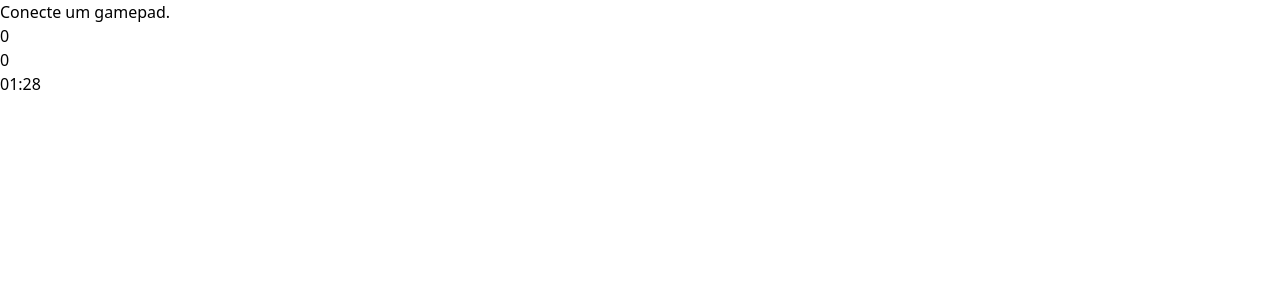
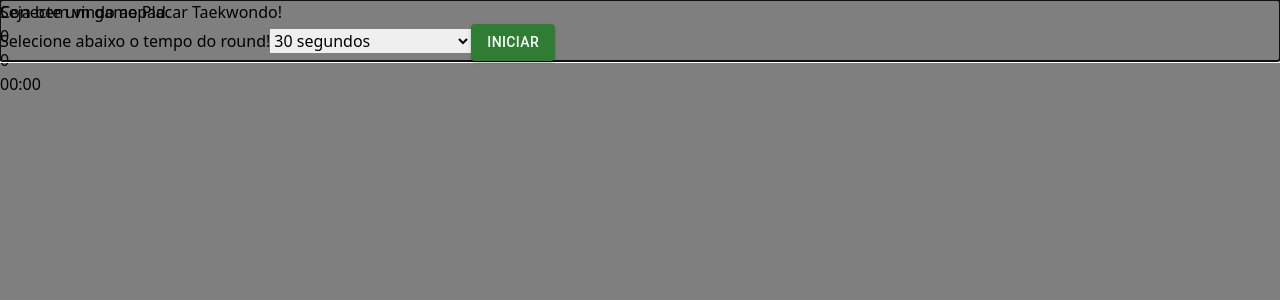
Before and after one commit to GuinterZaffalon/placar-taekwondo, a React (Vite) app: page / in a window 1280 px wide. Shown: the top 300 px of the page. Built offline with nearby package versions, Linux system fonts and the light colour scheme.

Commit message:
modal implementado

```diff
--- a/package.json
+++ b/package.json
@@ -10,6 +10,9 @@
     "preview": "vite preview"
   },
   "dependencies": {
+    "@emotion/react": "^11.14.0",
+    "@emotion/styled": "^11.14.0",
+    "@mui/material": "^6.4.0",
     "dayjs": "^1.11.13",
     "react": "^18.3.1",
     "react-dom": "^18.3.1",
--- a/src/App.tsx
+++ b/src/App.tsx
@@ -1,11 +1,16 @@
 import { useEffect, useState } from "react"
 import Countdown from "./components/countdown";
+import { Box, Button, Modal } from "@mui/material";
 
 function App() {
   const [vermelho, setVermelho] = useState(0);
   const [azul, setAzul] = useState(0);
   const [gamepadConnected, setGamepadConnected] = useState(false);
   const [timer, SetTimer] = useState(0);
+  const [openModal, setOpenModal] = useState(false);
+  const handleOpen = () => setOpenModal(true);
+  const handleClose = () => setOpenModal(false);
+
 
   const handleGamepadInput = () => {
     const gamepads = navigator.getGamepads();
@@ -34,6 +39,10 @@ function App() {
       }
     }
   };
+
+  useEffect(() => {
+    handleOpen();
+  }, []);
 
   const gamepadListener = (e: GamepadEvent) => {
     if (e.type === "gamepadconnected") {
@@ -83,11 +92,42 @@ function App() {
     setAzul(0);
   }
 
-  useEffect(() => {
+  function handleTimer(id: number) {
+    // if (id === 1) {
+    //   SetTimer(30);
+    // }
+    // if (id === 2) {
+    //   SetTimer(60);
+    // }
+    // if (id === 3) {
+    //   SetTimer(90);
+    // }
+    id === 1 ? SetTimer(30) : (id === 2 ? SetTimer(60) : SetTimer(90));
+    handleClose();
+  }
 
-  });
 
   return (
+    <>
+    <Modal
+    open={openModal}
+    onClose={handleClose}
+    className="flex justify-center items-center bg-black bg-opacity-50"
+
+    >
+      <Box className="flex-col absolute gap-4 top-1/2 left-1/2 transform -translate-x-1/2 -translate-y-1/2 shadow-md rounded-md p-5 bg-white items-center flex">
+        <h1 className="text-4xl pb-2">Seja bem vindo ao Placar Taekwondo!</h1>
+        <span className="text-xl">Selecione abaixo o tempo do round!</span>
+        <select name="time" id="timeRound">
+          <option value="1">30 segundos</option>
+          <option value="2">1 minuto</option>
+          <option value="3">1 minuto e 30 segundos</option>
+        </select>
+        <Button variant="contained" color="success" className="h-1/2 w-1/2"
+        onClick={() => handleTimer(Number(document.getElementById("timeRound")?.value))}
+        >Iniciar</Button>
+      </Box>
+    </Modal>
     <div className="w-full h-screen relative">
       <h1 className={`text-center text-lg ${gamepadConnected ? "bg-green-600" : "bg-white"}`}>
         {gamepadConnected ? "Gamepad conectado" : "Conecte um gamepad."}
@@ -100,10 +140,10 @@ function App() {
           <span className="text-9xl">{azul}</span>
         </div>
       </div>
-      <Countdown seconds = {95}/>
+      <Countdown seconds = {timer}/>
     </div>
+    </>
   );
-
 }
 
 export default App;
```
Also changed, not shown: 1 other file (tests, documents, lock files or other folders).
